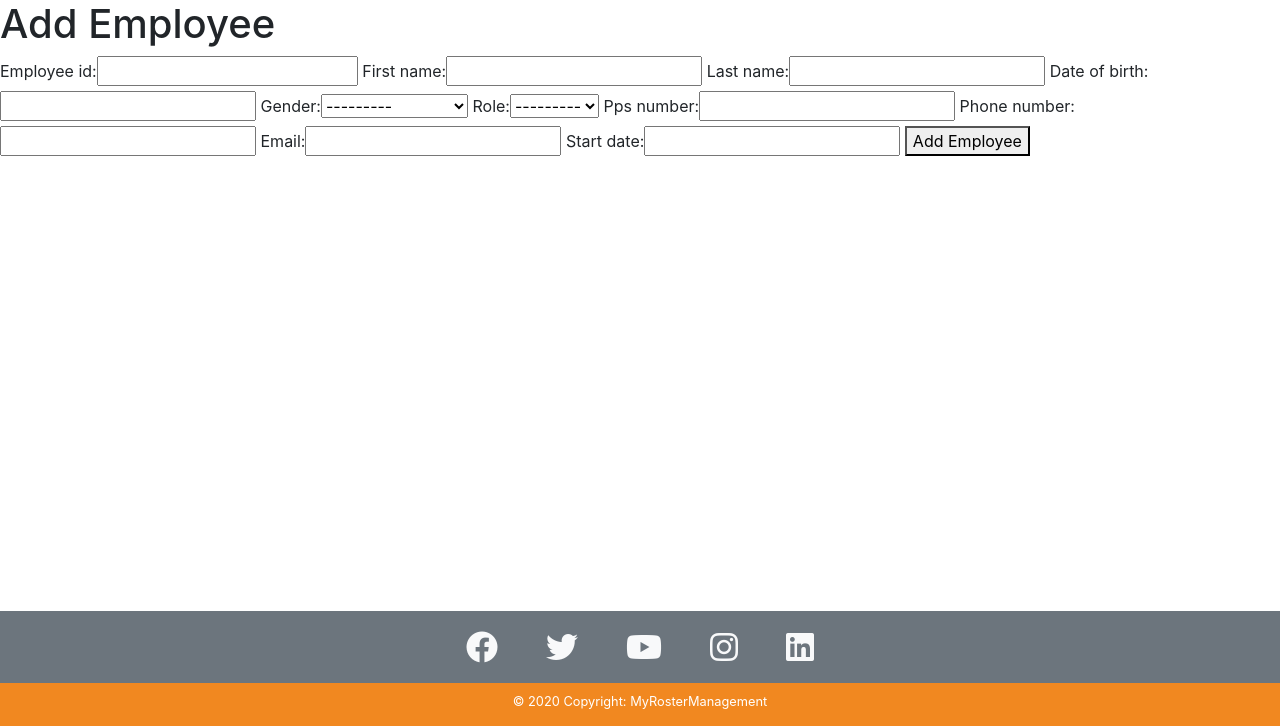
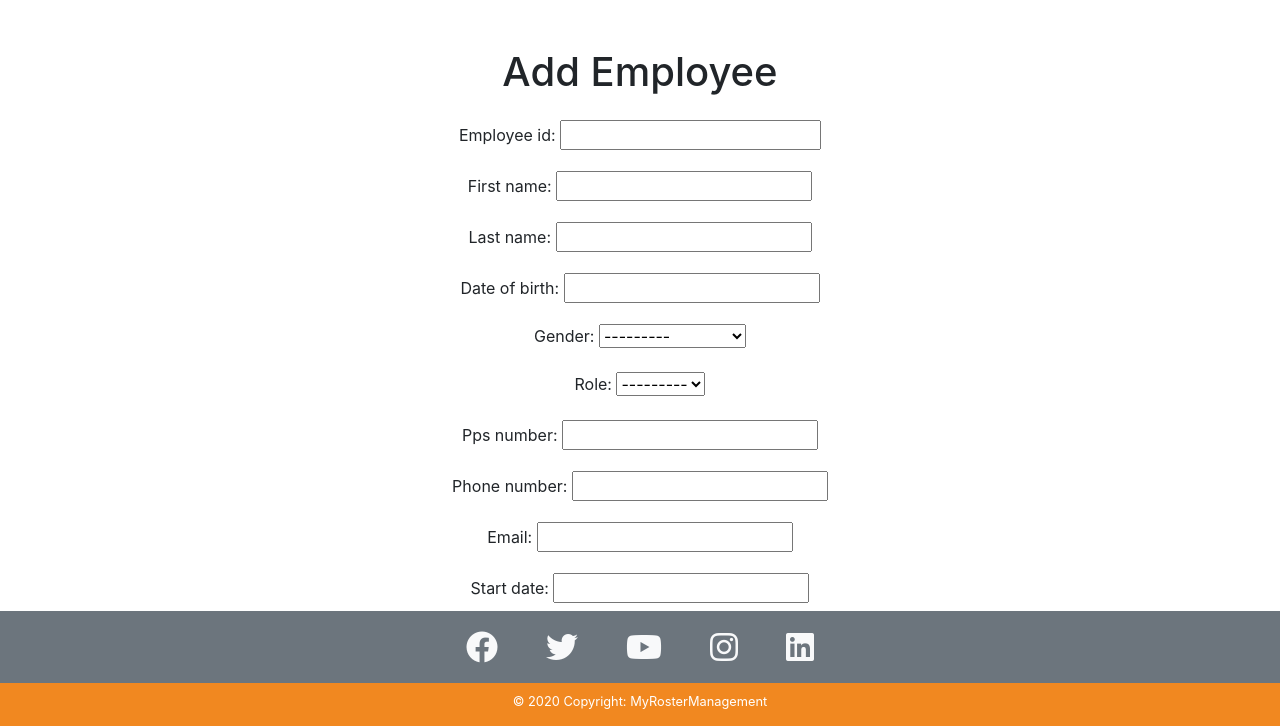
Before and after one commit to ConorG180/my-roster-management, a Django app: page /add-employee/add in a window 1280 px wide. Shown: the part 74-800 px from the top of the page. Run offline with Django 3.2, Linux system fonts and the light colour scheme; the visitor is signed in with stand-in values (Sample User, id 1); data that the repository does not hold is empty.

Commit message:
Add style to add and edit employee forms

```diff
--- a/templates/add-employee.html
+++ b/templates/add-employee.html
@@ -1,10 +1,18 @@
 {% extends "base.html" %}
 
 {% block content %}
-<h1>Add {{table_item_name}}</h1>
-<form method="POST" action="add">
-    {% csrf_token %}
-    {{form}}
-    <button type="submit">Add {{table_item_name}}</button>
-</form>
+<div class="container-md container-fluid">
+    <div class="row">
+        <div class="col-xl-8 offset-xl-2 col-lg-10 offset-lg-1 col d-flex flex-column text-center mt-lg-5 mb-3">
+            <h1 class="mb-4">Add {{table_item_name}}</h1>
+            <form method="POST">
+                {% csrf_token %}
+                {{form.as_p}}
+                <button type="submit" class="btn btn-primary btn-lg align-center mx-auto mt-4">
+                    Add {{table_item_name}}
+                </button>
+            </form>
+        </div>
+    </div>
+</div>
 {% endblock content %}
```
Also changed, not shown: templates/edit-employee.html (+14 -6 lines).
